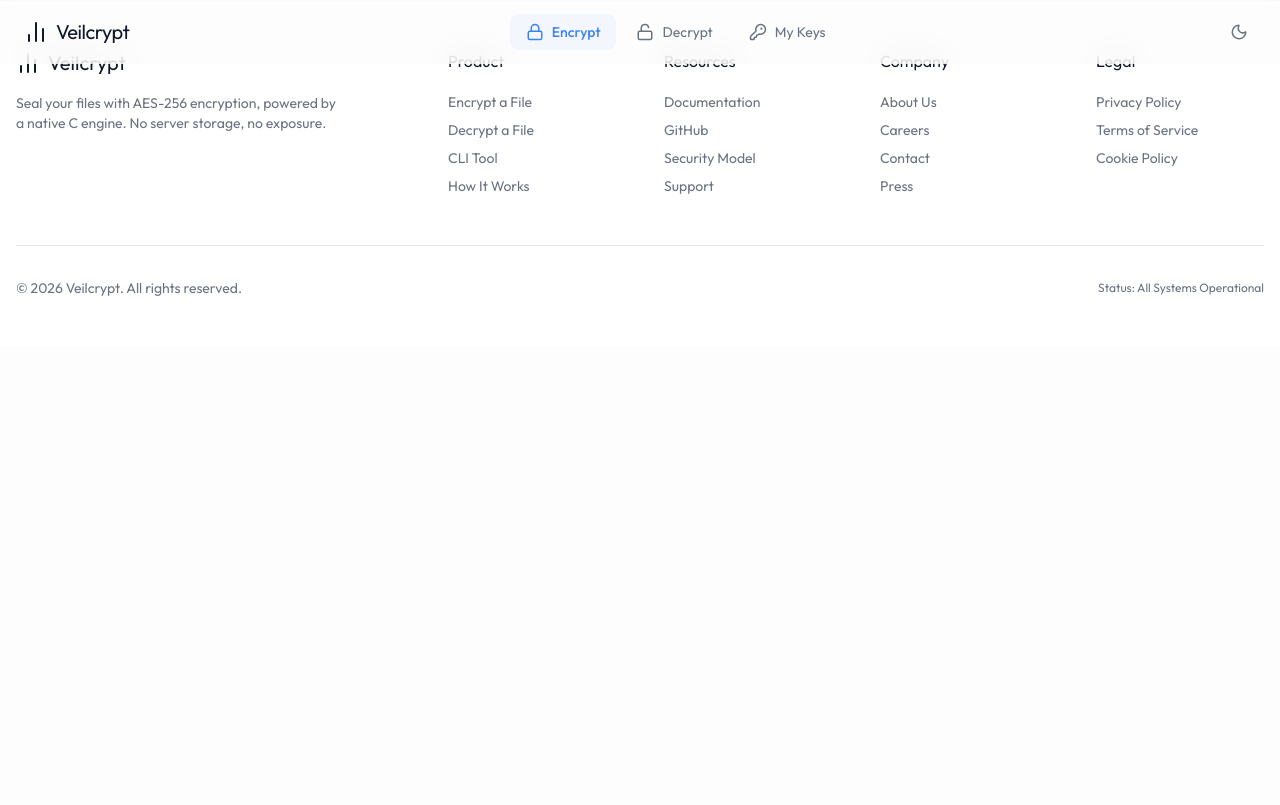
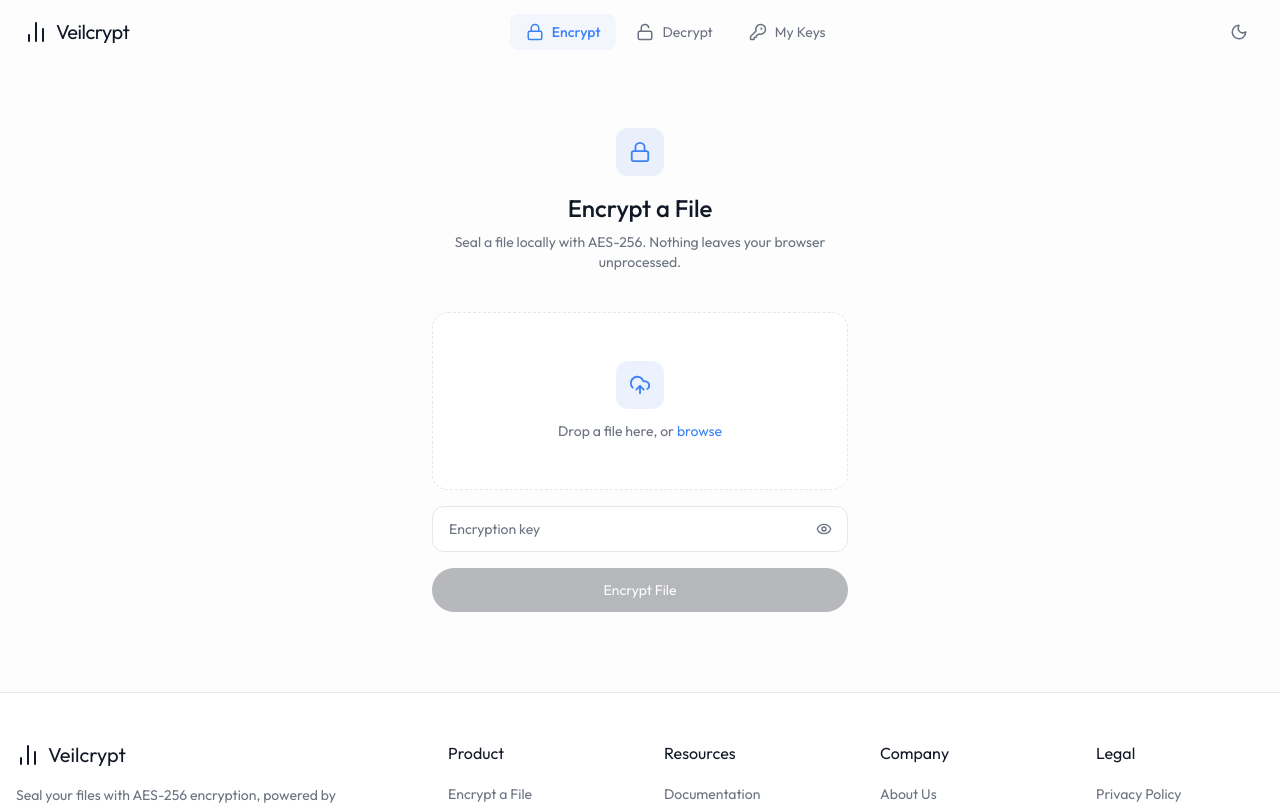
Before and after one commit to protik-datta/veilcrypt, a React (Vite) app in the folder web/frontend/: page /app in a window 1280 px wide. Shown: the top 805 px of the page. Built offline with nearby package versions, Linux system fonts and the light colour scheme; some icons are missing.

Commit message:
web: frontend pages done

```diff
--- a/web/frontend/src/App.tsx
+++ b/web/frontend/src/App.tsx
@@ -3,6 +3,9 @@
 import Home from "./pages/Home";
 import Navbar from "./components/common/Navbar";
 import Footer from "./components/common/Footer";
+import Encrypt from "./pages/Encrypt";
+import Decrypt from "./pages/Decrypt";
+import Keys from "./pages/Keys";
 
 const App = () => {
   return (
@@ -11,6 +14,9 @@
       <Navbar />
       <Routes>
         <Route path="/" element={<Home />} />
+        <Route path="/app" element={<Encrypt />} />
+        <Route path="/decrypt" element={<Decrypt />} />
+        <Route path="/keys" element={<Keys />} />
       </Routes>
       <Footer />
     </>
--- /dev/null
+++ b/web/frontend/src/lib/encryptApi.ts
@@ -0,0 +1,21 @@
+export interface EncryptResult {
+  fileName: string;
+  downloadUrl: string;
+}
+
+export async function processFile(
+  file: File,
+  _password: string,
+  mode: "encrypt" | "decrypt",
+): Promise<EncryptResult> {
+  await new Promise((resolve) => setTimeout(resolve, 1500));
+
+  const downloadUrl = URL.createObjectURL(file);
+  const suffix = mode === "encrypt" ? ".enc" : "";
+  const fileName =
+    mode === "encrypt"
+      ? `${file.name}${suffix}`
+      : file.name.replace(/\.enc$/, "");
+
+  return { fileName, downloadUrl };
+}
--- /dev/null
+++ b/web/frontend/src/pages/Decrypt.tsx
@@ -0,0 +1,86 @@
+import { useState } from "react";
+import { UnlockIcon } from "lucide-react";
+import FileDropzone from "../components/app/FileDropzone";
+import PasswordField from "../components/app/PasswordField";
+import ProcessButton from "../components/app/ProcessButton";
+import ResultPanel from "../components/app/ResultPanel";
+import { processFile, type EncryptResult } from "../lib/encryptApi";
+
+export default function Decrypt() {
+  const [file, setFile] = useState<File | null>(null);
+  const [password, setPassword] = useState("");
+  const [isProcessing, setIsProcessing] = useState(false);
+  const [result, setResult] = useState<EncryptResult | null>(null);
+  const [error, setError] = useState<string | null>(null);
+
+  const handleSubmit = async () => {
+    if (!file || !password) return;
+    setIsProcessing(true);
+    setError(null);
+    try {
+      const res = await processFile(file, password, "decrypt");
+      setResult(res);
+    } catch {
+      setError(
+        "Couldn't unseal this file — check your password and try again.",
+      );
+    } finally {
+      setIsProcessing(false);
+    }
+  };
+
+  const handleReset = () => {
+    setFile(null);
+    setPassword("");
+    setResult(null);
+    setError(null);
+  };
+
+  return (
+    <section className="max-w-md mx-auto px-4 pt-32 pb-20">
+      <div className="text-center mb-10">
+        <div className="w-12 h-12 mx-auto rounded-xl bg-accent/10 flex items-center justify-center text-accent mb-4">
+          <UnlockIcon size={22} />
+        </div>
+        <h1 className="text-2xl font-medium text-foreground mb-2">
+          Decrypt a File
+        </h1>
+        <p className="text-sm text-muted-foreground">
+          Unseal a Veilcrypt file with the password used to encrypt it.
+        </p>
+      </div>
+
+      {!result && (
+        <div className="space-y-4">
+          <FileDropzone file={file} setFile={setFile} accept=".enc" />
+          <PasswordField
+            password={password}
+            setPassword={setPassword}
+            placeholder="Decryption key"
+          />
+          <ProcessButton
+            label="Decrypt File"
+            disabled={!file || !password}
+            isProcessing={isProcessing}
+            onClick={handleSubmit}
+          />
+        </div>
+      )}
+
+      {error && (
+        <p className="text-sm text-red-400 text-center mt-4">{error}</p>
+      )}
+
+      {result && (
+        <div className="mt-6">
+          <ResultPanel
+            fileName={result.fileName}
+            downloadUrl={result.downloadUrl}
+            successLabel="Unsealed."
+            onReset={handleReset}
+          />
+        </div>
+      )}
+    </section>
+  );
+}
--- /dev/null
+++ b/web/frontend/src/pages/Encrypt.tsx
@@ -0,0 +1,82 @@
+// pages/Encrypt.tsx
+import { useState } from "react";
+import { LockIcon } from "lucide-react";
+import FileDropzone from "../components/app/FileDropzone";
+import PasswordField from "../components/app/PasswordField";
+import ProcessButton from "../components/app/ProcessButton";
+import ResultPanel from "../components/app/ResultPanel";
+import { processFile, type EncryptResult } from "../lib/encryptApi";
+
+export default function Encrypt() {
+  const [file, setFile] = useState<File | null>(null);
+  const [password, setPassword] = useState("");
+  const [isProcessing, setIsProcessing] = useState(false);
+  const [result, setResult] = useState<EncryptResult | null>(null);
+  const [error, setError] = useState<string | null>(null);
+
+  const handleSubmit = async () => {
+    if (!file || !password) return;
+    setIsProcessing(true);
+    setError(null);
+    try {
+      const res = await processFile(file, password, "encrypt");
+      setResult(res);
+    } catch {
+      setError("Something went wrong while sealing the file. Try again.");
+    } finally {
+      setIsProcessing(false);
+    }
+  };
+
+  const handleReset = () => {
+    setFile(null);
+    setPassword("");
+    setResult(null);
+    setError(null);
+  };
+
+  return (
+    <section className="max-w-md mx-auto px-4 pt-32 pb-20">
+      <div className="text-center mb-10">
+        <div className="w-12 h-12 mx-auto rounded-xl bg-accent/10 flex items-center justify-center text-accent mb-4">
+          <LockIcon size={22} />
+        </div>
+        <h1 className="text-2xl font-medium text-foreground mb-2">
+          Encrypt a File
+        </h1>
+        <p className="text-sm text-muted-foreground">
+          Seal a file locally with AES-256. Nothing leaves your browser
+          unprocessed.
+        </p>
+      </div>
+
+      {!result && (
+        <div className="space-y-4">
+          <FileDropzone file={file} setFile={setFile} />
+          <PasswordField password={password} setPassword={setPassword} />
+          <ProcessButton
+            label="Encrypt File"
+            disabled={!file || !password}
+            isProcessing={isProcessing}
+            onClick={handleSubmit}
+          />
+        </div>
+      )}
+
+      {error && (
+        <p className="text-sm text-red-400 text-center mt-4">{error}</p>
+      )}
+
+      {result && (
+        <div className="mt-6">
+          <ResultPanel
+            fileName={result.fileName}
+            downloadUrl={result.downloadUrl}
+            successLabel="Sealed."
+            onReset={handleReset}
+          />
+        </div>
+      )}
+    </section>
+  );
+}
--- /dev/null
+++ b/web/frontend/src/pages/Keys.tsx
@@ -0,0 +1,80 @@
+import { useState } from "react";
+import { KeyRoundIcon, CopyIcon, CheckIcon, RefreshCwIcon } from "lucide-react";
+
+function generateKey(length: number): string {
+  const chars =
+    "ABCDEFGHJKLMNPQRSTUVWXYZabcdefghijkmnopqrstuvwxyz23456789!@#$%^&*";
+  const array = new Uint32Array(length);
+  crypto.getRandomValues(array);
+  return Array.from(array, (n) => chars[n % chars.length]).join("");
+}
+
+export default function Keys() {
+  const [length, setLength] = useState(24);
+  const [key, setKey] = useState(() => generateKey(24));
+  const [copied, setCopied] = useState(false);
+
+  const handleGenerate = () => {
+    setKey(generateKey(length));
+    setCopied(false);
+  };
+
+  const handleCopy = async () => {
+    await navigator.clipboard.writeText(key);
+    setCopied(true);
+    setTimeout(() => setCopied(false), 2000);
+  };
+
+  return (
+    <section className="max-w-md mx-auto px-4 pt-32 pb-20">
+      <div className="text-center mb-10">
+        <div className="w-12 h-12 mx-auto rounded-xl bg-accent/10 flex items-center justify-center text-accent mb-4">
+          <KeyRoundIcon size={22} />
+        </div>
+        <h1 className="text-2xl font-medium text-foreground mb-2">
+          Generate a Key
+        </h1>
+        <p className="text-sm text-muted-foreground">
+          Generated locally in your browser. Nothing is sent anywhere or saved —
+          copy it somewhere safe before you leave this page.
+        </p>
+      </div>
+
+      <div className="bg-card border border-border rounded-2xl p-5 mb-4">
+        <p className="font-mono text-sm text-foreground break-all">{key}</p>
+      </div>
+
+      <div className="flex items-center gap-3 mb-6">
+        <label className="text-xs text-muted-foreground shrink-0">
+          Length: {length}
+        </label>
+        <input
+          type="range"
+          min={12}
+          max={48}
+          value={length}
+          onChange={(e) => setLength(Number(e.target.value))}
+          className="w-full accent-[var(--accent)]"
+        />
+      </div>
+
+      <div className="flex items-center gap-3">
+        <button
+          onClick={handleCopy}
+          className="flex-1 flex items-center justify-center gap-2 py-3 rounded-full bg-primary text-sm hover:opacity-90 transition-opacity"
+          style={{ color: "var(--background)" }}
+        >
+          {copied ? <CheckIcon size={14} /> : <CopyIcon size={14} />}
+          {copied ? "Copied" : "Copy Key"}
+        </button>
+        <button
+          onClick={handleGenerate}
+          className="flex items-center justify-center gap-2 px-5 py-3 rounded-full border border-border text-muted-foreground text-sm hover:border-accent/40 hover:text-foreground transition-colors"
+        >
+          <RefreshCwIcon size={14} />
+          New
+        </button>
+      </div>
+    </section>
+  );
+}
```
